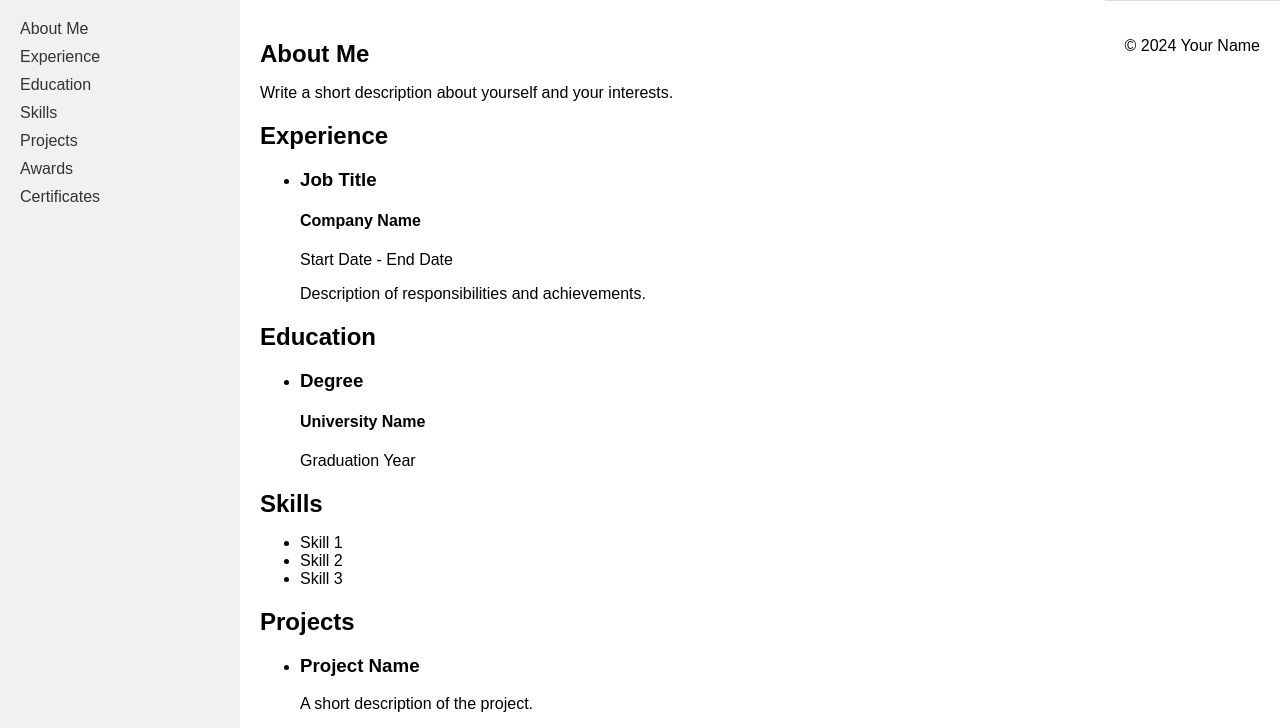
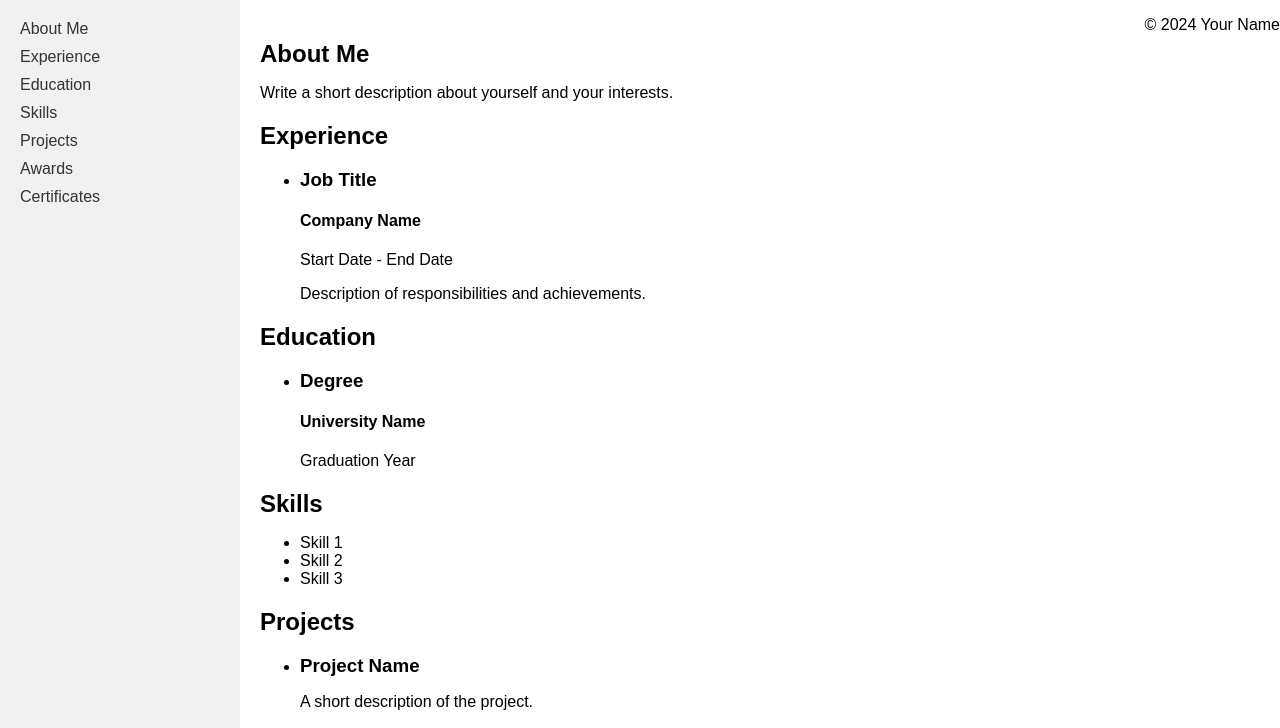
Before and after one commit to MohanPatidar5/Myprofile, a plain HTML site: page index.html in a window 1280 px wide. Shown: the top 728 px of the page. Drawn offline with Linux system fonts and the light colour scheme.

Commit message:
Update style.css

```diff
--- a/style.css
+++ b/style.css
@@ -45,12 +45,9 @@ header {
   border-bottom: 1px solid #ddd;
 }
 
-h1, h2 {
+h1, h2, h3 {
   margin-bottom: 10px;
 }
 
 footer {
-  text-align: center;
-  padding: 20px;
-  border-top: 1px solid #ddd;
-}
+  text-align:
```
